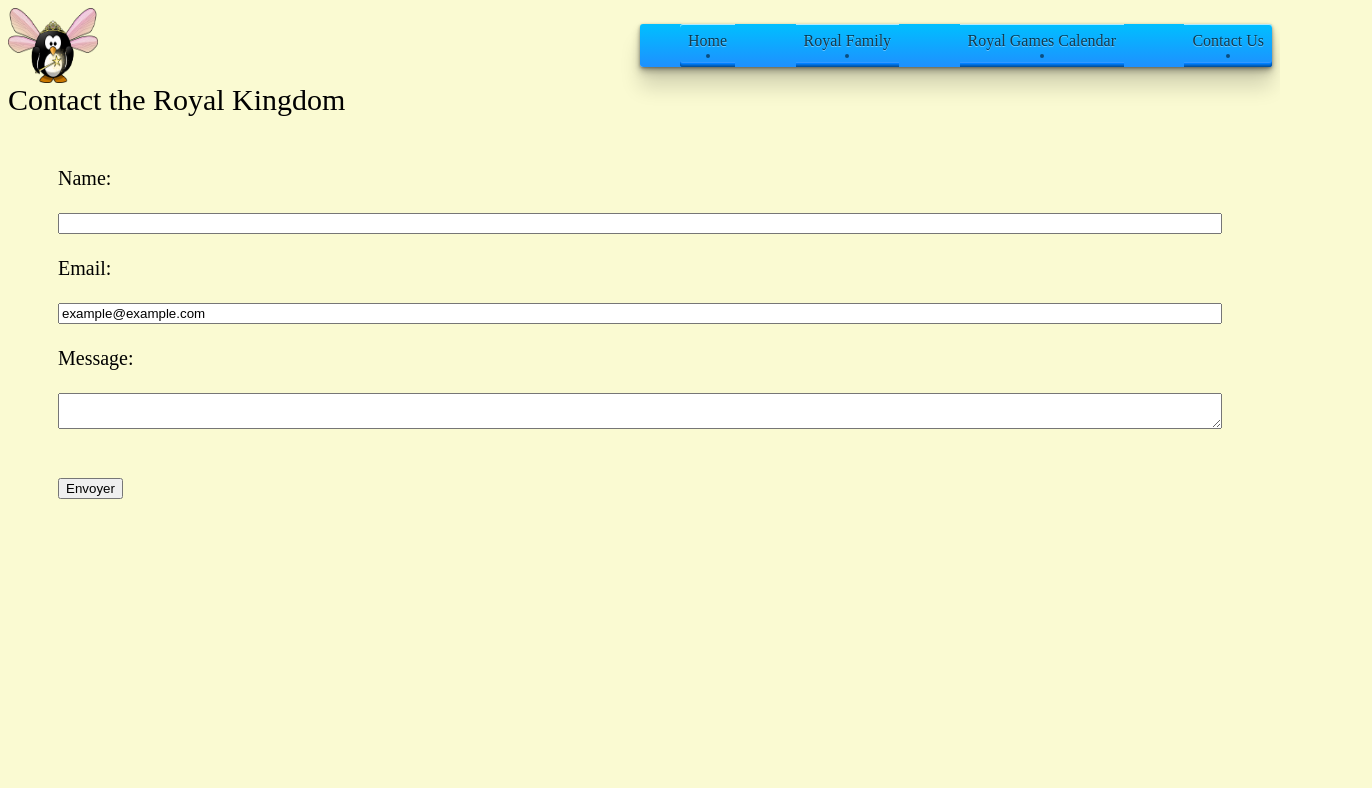
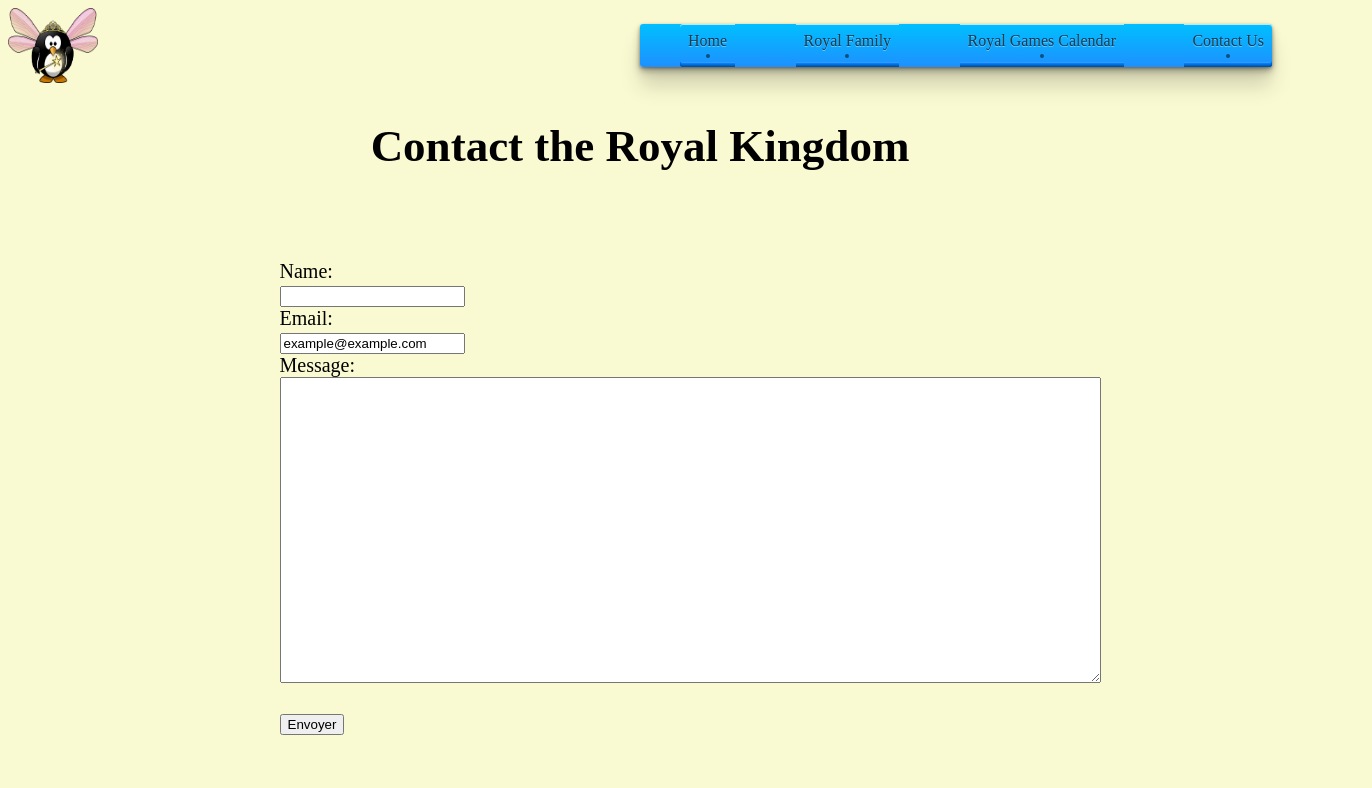
Before and after one commit to alinedubois/tech-challenge, a website: page contact.html in a window 1280 px wide. Shown: the whole page, 1372 px wide, since content can reach past the window. Drawn offline with Linux system fonts and the light colour scheme.

Commit message:
mise en forme tableau suite

```diff
--- a/contact.html
+++ b/contact.html
@@ -10,6 +10,7 @@
 <body>
 
 <div id="container">
+
     <div id="barre-de-navigation">
         <div id="logo"><img src="assets/tux-161475__340.webp"></div>
         <div id="menu">
@@ -23,24 +24,26 @@
     </div>
 
     <div id="contact">
-        <div id="titrecontact"
+
+        <div id="titrecontact">
 
             <h2>Contact the Royal Kingdom</h2>
         </div>
 
-    <form id="contactForm">
+        <div id="contactForm">
+        <form>
             <label for="name">Name:</label><br>
             <input type="text" id="name" name="name"><br>
             <label for="email">Email:</label><br>
             <input type="email" id="email" name="email" value="example@example.com"><br>
             <label for="message">Message:</label><br>
-        <textarea id="message" name="message"></textarea>
+            <textarea id="message" name="message" rows="20" cols="100"></textarea>
             <br><br>
 
-        <div id="envoyer">
             <input type="submit" value="Envoyer">
+        </form>
         </div>
-    </form>
+    </div>
 </div>
 
 
--- a/style.css
+++ b/style.css
@@ -5,6 +5,7 @@ body {
 #container {
     display: flex;
     flex-direction: column;
+    width: 100%;
 }
 
 #barre-de-navigation {
@@ -245,13 +246,22 @@ tr {
 #titrecontact {
     font-size: 30px;
     font-family: Garuda;
+    display: flex;
+    justify-content: center;
 }
 
 #contactForm {
     font-family: Dialog;
     font-size: 20px;
+    padding: 50px;
+    display: flex;
+    justify-content: center;
+    width: 100%;
+}
+
+#contact {
+    width: 100%;
+    justify-content: center;
     display: flex;
     flex-direction: column;
-    padding: 50px;
-
 }
```
Lines whose indentation alone changed are shown as unchanged.
